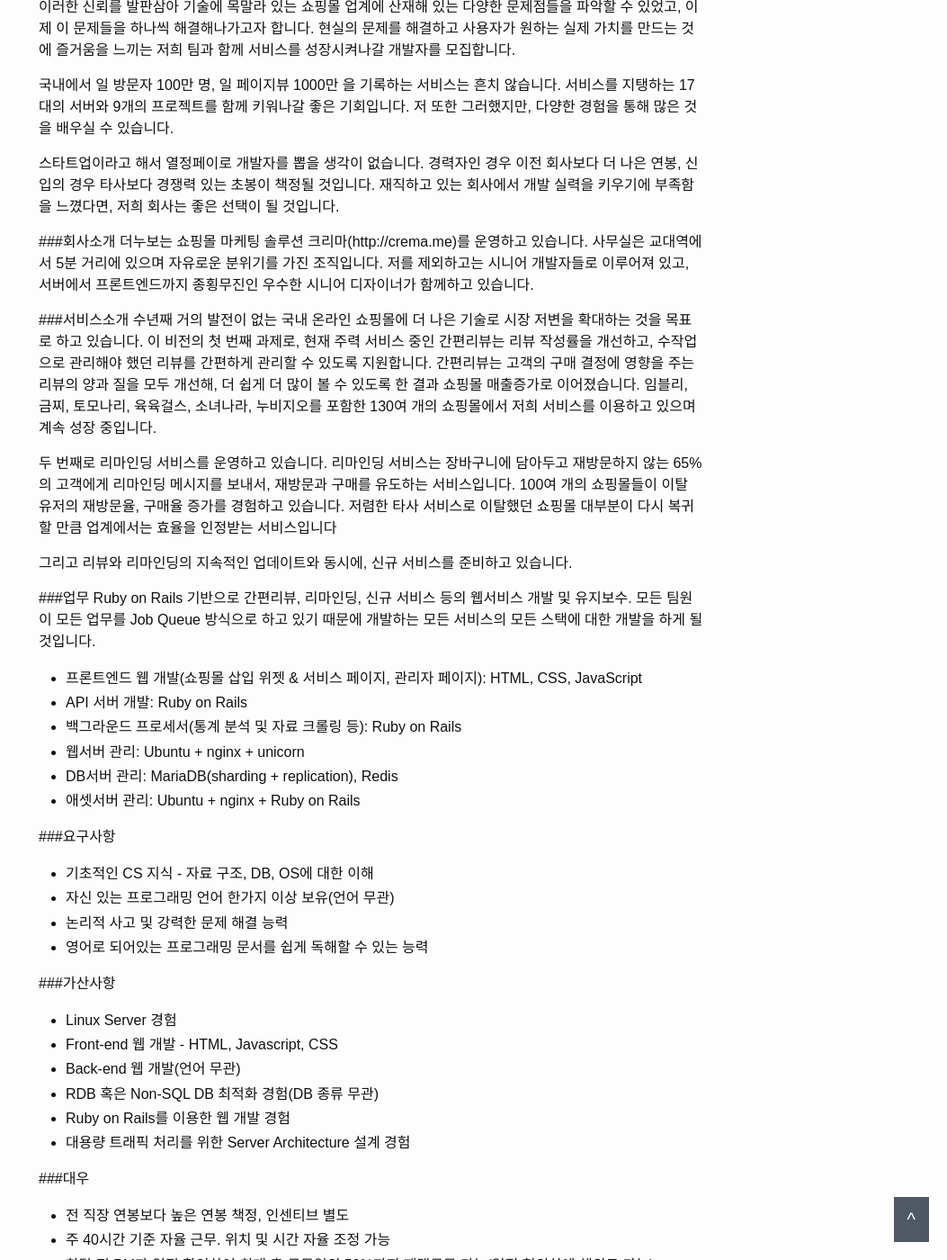
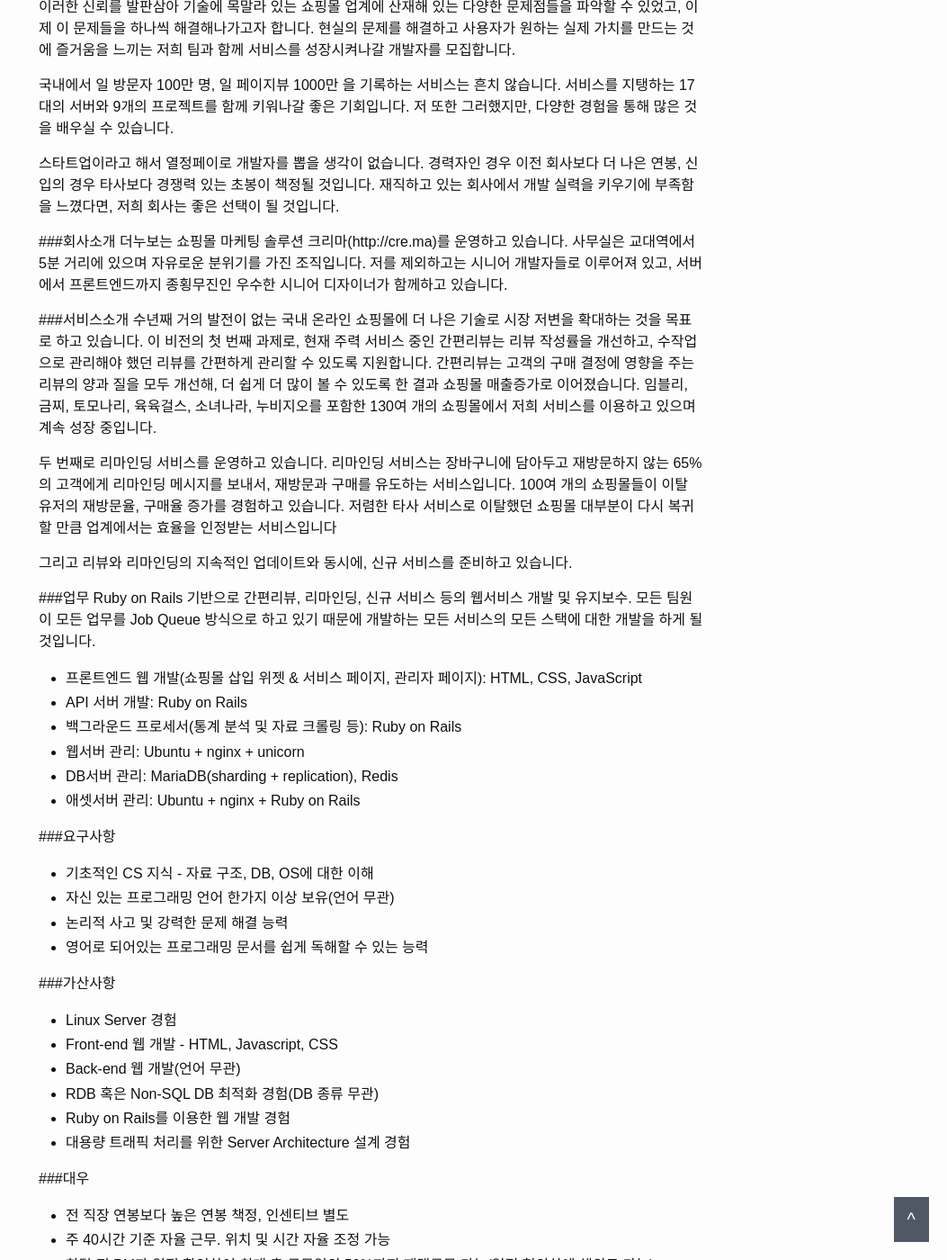
Before and after one commit to crema/crema.github.io, a Jekyll site: the page built from _posts/2015-07-09-dev_recruit.md, in a window 1280 px wide and 1400 px high, scrolled down 624 px. Shown: the whole window at 90% size, without its empty margins (227-1280 px from the left). Built offline with Jekyll 4.4.1, drawn with Linux system fonts in a browser that asks for light colours; some of the changed text lies outside the part shown.

Commit message:
EDIT - crema.me -> cre.ma

```diff
--- a/_posts/2015-07-09-dev_recruit.md
+++ b/_posts/2015-07-09-dev_recruit.md
@@ -2,7 +2,7 @@
 layout: post
 title: 2015년 Crema 개발자 채용(종료)
 author: Crema
-author-email: career@the-nuvo.com
+author-email: career@cre.ma
 excerpt: 국내에서 트래픽 가장 많은 RoR 서비스를 같이 운영하고 싶으신 분. 실력에 비해 저평가되었다고 생각하는 분, 국내 이커머스 생태계를 혁신하고 싶으신 분. 크리마에서 RoR 개발자를 모십니다.
 publish: true
 
@@ -21,7 +21,7 @@ Paypal의 공동창업자 피터틸는 저서<Zero to One>에서 "다른 사람
 스타트업이라고 해서 열정페이로 개발자를 뽑을 생각이 없습니다. 경력자인 경우 이전 회사보다 더 나은 연봉, 신입의 경우 타사보다 경쟁력 있는 초봉이 책정될 것입니다. 재직하고 있는 회사에서 개발 실력을 키우기에 부족함을 느꼈다면, 저희 회사는 좋은 선택이 될 것입니다.
 
 ###회사소개
-더누보는 쇼핑몰 마케팅 솔루션 크리마(http://crema.me)를 운영하고 있습니다. 사무실은 교대역에서 5분 거리에 있으며 자유로운 분위기를 가진 조직입니다. 저를 제외하고는 시니어 개발자들로 이루어져 있고, 서버에서 프론트엔드까지 종횡무진인 우수한 시니어 디자이너가 함께하고 있습니다.
+더누보는 쇼핑몰 마케팅 솔루션 크리마(http://cre.ma)를 운영하고 있습니다. 사무실은 교대역에서 5분 거리에 있으며 자유로운 분위기를 가진 조직입니다. 저를 제외하고는 시니어 개발자들로 이루어져 있고, 서버에서 프론트엔드까지 종횡무진인 우수한 시니어 디자이너가 함께하고 있습니다.
 
 ###서비스소개
 수년째 거의 발전이 없는 국내 온라인 쇼핑몰에 더 나은 기술로 시장 저변을 확대하는 것을 목표로 하고 있습니다.
@@ -64,10 +64,10 @@ Ruby on Rails 기반으로 간편리뷰, 리마인딩, 신규 서비스 등의
 - 최신 맥북, 모니터, 책상, 에어론 체어 등 최고의 개발 장비 지원
 
 ###지원방법
-career@the-nuvo.com 으로 이력서와 자기소개서를 첨부해서 보내주시면 검토 후 개별 연락드리겠습니다.
+career@cre.ma 으로 이력서와 자기소개서를 첨부해서 보내주시면 검토 후 개별 연락드리겠습니다.
 
 ###크리마에 대해 더 알고 싶으시다면,
 
-- [회사사이트](http://crema.me)
+- [회사사이트](http://cre.ma)
 
 - [더누보](http://the-nuvo.com)
```
